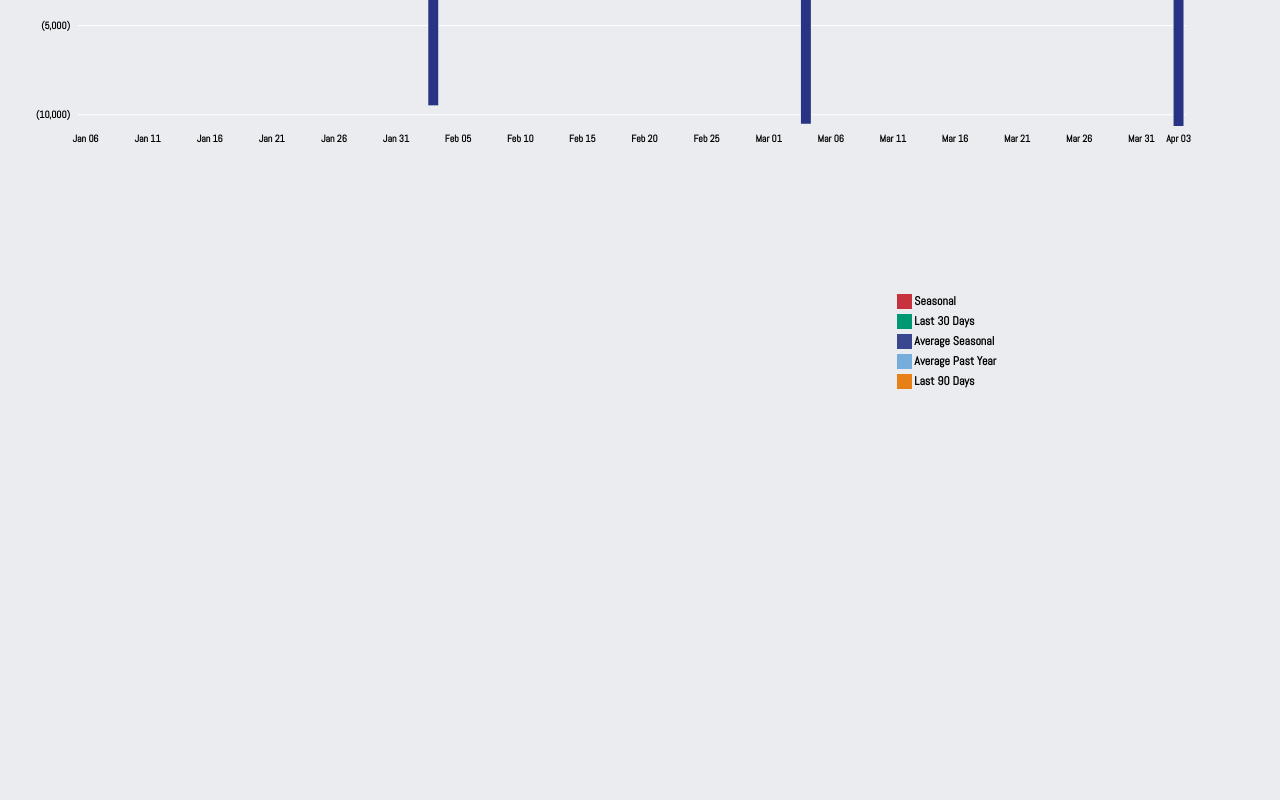
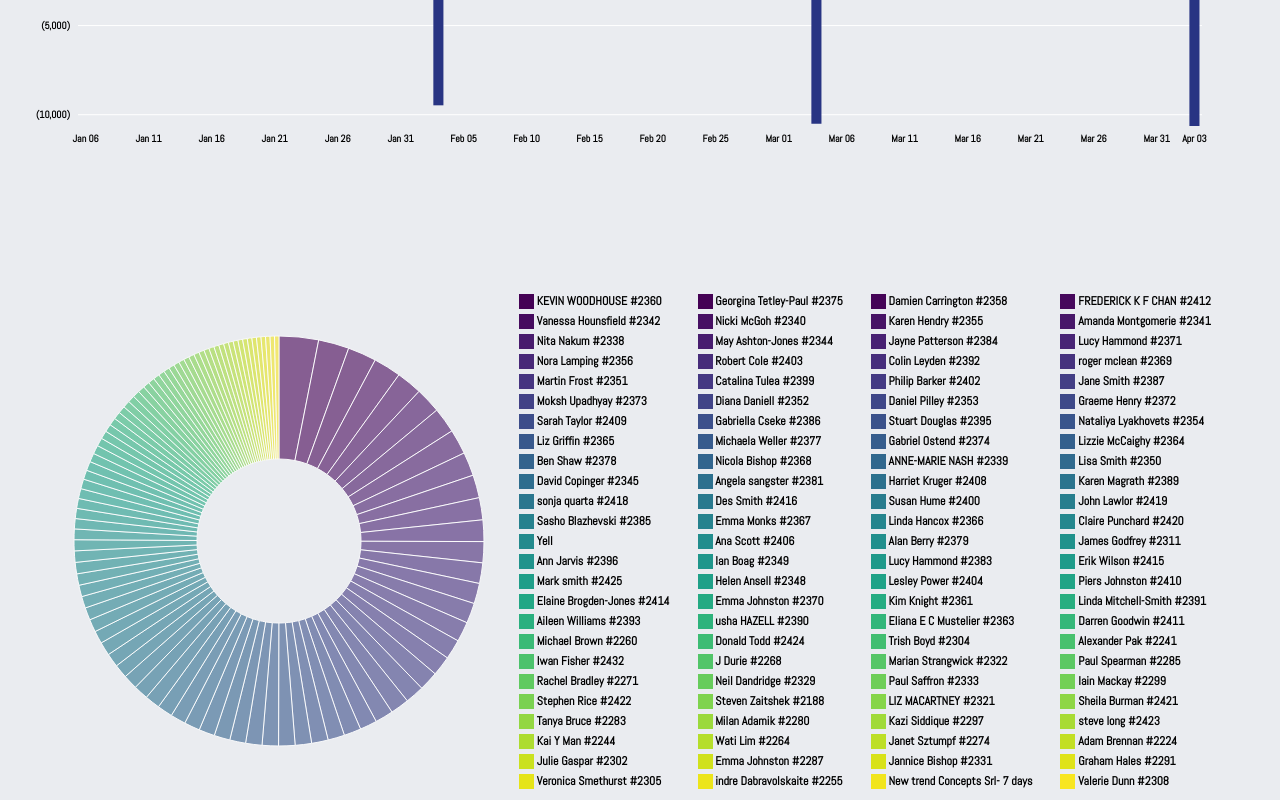
Before and after one commit to genie4viz/several-charts, a plain HTML site: page index.html in a window 1280 px wide. Shown: the part 1474-2274 px from the top of the page. Before the commit the page ends 1874 px from the top, so only its background shows below. Drawn offline with Linux system fonts and the light colour scheme.

Commit message:
completed donut-chart

```diff
--- a/css/style.css
+++ b/css/style.css
@@ -13,7 +13,7 @@ text {
   justify-content: center;
   align-items: center;
   flex-direction: column;
-  width: calc(100% - 16px);
+  width: 100%;
   height: 100%;
 }
 
@@ -118,37 +118,25 @@ text {
     flex-direction: column;
     align-items: center;
   }
-  #donut-chart-legends {
-    display: flex;
-    flex-direction: column;
-    font-weight: bold;
-    width: 100%;
 }
-  #donut-chart {
-    width: 100%;
-    padding: 0;
-    margin: 0;
-    width: 100%;
-  }
-}
+
 @media (min-width: 512px) {
   #donut-chart-container {
     display: flex;
     flex-direction: row;
     align-items: center;
+    justify-content: center;
   }
+}
+
 #donut-chart-legends {
   display: flex;
   flex-direction: column;
   font-weight: bold;
-    width: 30%;
 }
 #donut-chart {
-    width: 100%;
-    padding: 0;
-    margin: 0;
-    width: 70%;
-  }
+  display: flex;
+  justify-content: center;
 }
 
 .cell1 {
--- a/js/draw.js
+++ b/js/draw.js
@@ -466,23 +466,87 @@ function drawBarChart(cWidth, cHeight, gd, duration_name, ei, diff_day = 1) {
       svg.selectAll("circle").attr("r", 5);
     });
 }
-function drawDonutChart(gd, ei) {
-  console.log(d3.select("#donut-chart").style("width"), 'with')
-  // const margin = 40,
-  //   w = h = cWidth - margin * 2,
-  //   svg = d3
-  //     .select("#donut-chart")
-  //     .append("svg")
-  //     .style("width", cWidth)
-  //     .style("height", cHeight);
+function drawDonutChart(gd) {
+  console.log(gd, "docunet");
+  const colors = d3
+    .scaleSequential()
+    .domain([1, gd.length])
+    .interpolator(d3.interpolateViridis);
 
+  const margin = 40,
+    cWidth = 450,
+    svg = d3
+      .select("#donut-chart")
+      .append("svg")
+      .style("width", cWidth)
+      .style("height", cWidth);
+
+  svg.selectAll("*").remove();
   //add legends
+  const rows = 4,
+    cols = Math.round(gd.length / rows);
   let legend_html_str = `<table>`;
-  gd.forEach(each => {
-    legend_html_str += `<tr><td><div class='cell1'>
-    <svg width="15" height="15"><rect width="15" height="15" fill="${ei.color[each.value]}"/></svg>&nbsp;${each.label}
-      </div></td></tr>`;
-  })
+  for (let i = 0; i < cols; i++) {
+    legend_html_str += `<tr>`;
+    for (let j = 0; j < rows; j++) {
+      legend_html_str += `<td>
+          <div class='cell1'>
+            <svg width="15" height="15"><rect width="15" height="15" fill="${colors(
+              i * rows + j
+            )}"/>
+            </svg>&nbsp;${gd[i * rows + j].contact.name}
+          </div>
+        </td>`;
+    }
+    legend_html_str += `</tr>`;
+  }
   legend_html_str += `</table>`;
   document.getElementById("donut-chart-legends").innerHTML = legend_html_str;
+
+  const radius = (cWidth - margin) / 2;
+  const svgG = svg
+    .append("g")
+    .attr("transform", `translate(${cWidth / 2}, ${cWidth / 2})`);
+
+  const pie = d3.pie().value(d => Math.abs(parseFloat(d.contact.known_total)));
+  const data_ready = pie(gd);
+
+  //append description text in center of chart
+  const descNameTxt = svgG
+    .append("text")
+    .attr("text-anchor", "middle")
+    .attr("dominant-baseline", "middle")
+    .text("");
+  const descValueTxt = svgG
+    .append("text")
+    .attr("y", 18)
+    .attr("text-anchor", "middle")
+    .attr("dominant-baseline", "middle")
+    .text("");
+  svgG
+    .selectAll("pie")
+    .data(data_ready)
+    .enter()
+    .append("path")
+    .attr(
+      "d",
+      d3
+        .arc()
+        .innerRadius(radius * 0.4) // This is the size of the donut hole
+        .outerRadius(radius)
+    )
+    .attr("fill", (_, i) => colors(i))
+    .attr("stroke", "white")
+    .style("stroke-width", 1)
+    .style("opacity", 0.6)
+    .on("mouseover", function(d) {
+      d3.select(this).style("opacity", 1);
+      descNameTxt.text(d.data.contact.name);
+      descValueTxt.text(
+        withComma(Math.abs(parseFloat(d.data.contact.known_total)))
+      );
+    })
+    .on("mouseout", function() {
+      d3.select(this).style("opacity", 0.6);
+    });
 }
--- a/js/index.js
+++ b/js/index.js
@@ -25,7 +25,8 @@ function init() {
         desc_body: "#a2c2e7"
       }
     },
-    f_data = normalizeData(data.calculation_basis_balances.items);
+    f_data = normalizeData(data.calculation_basis_balances.items),
+    donut_data =
 
   drawLineChart(containerWidth, containerHeight, f_data, extra_info);
   drawBarChart(
@@ -35,5 +36,12 @@ function init() {
     "avgoneyear",
     extra_info
   );
-  drawDonutChart(f_data, extra_info);
+  drawDonutChart(data.contacts);
 }
+
+//events
+// window.addEventListener("resize", onResize);
+
+// function onResize() {
+//   drawDonutChart(f_data, extra_info);
+// }
```
Lines whose indentation alone changed are shown as unchanged.
